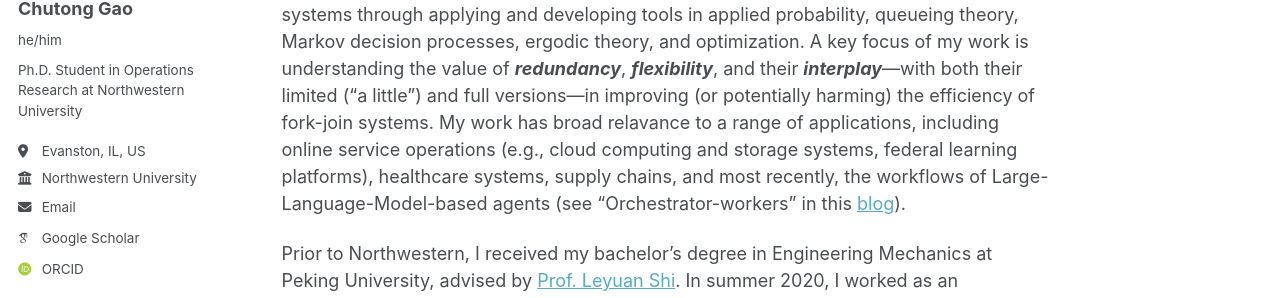
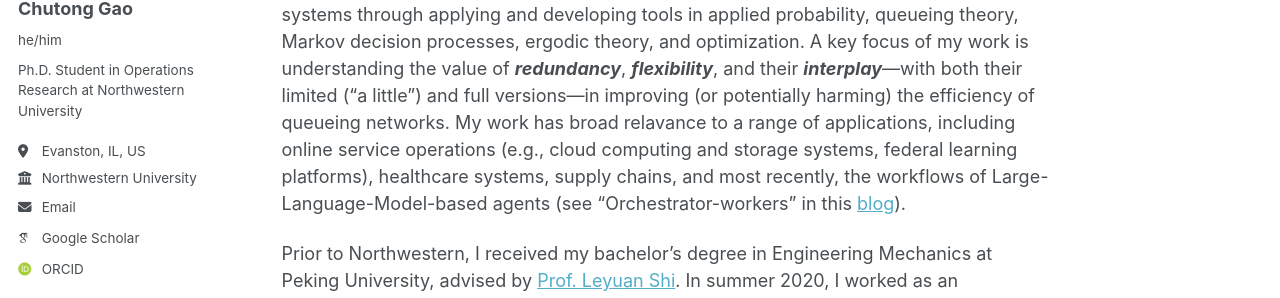
Before and after one commit to chutonggao/chutonggao.github.io, a Jekyll site: the page built from _pages/about.md, in a window 1280 px wide and 1150 px high. Shown: the part 245-543 px from the top of the window. Built offline with Jekyll 4.4.1, drawn with Linux system fonts in a browser that asks for light colours; some web fonts are replaced.

Commit message:
Update about.md

```diff
--- a/_pages/about.md
+++ b/_pages/about.md
@@ -9,7 +9,7 @@
 
 I am a fourth-year Ph.D. student in [Industrial Engineering and Management Sciences](https://www.mccormick.northwestern.edu/industrial/) at Northwestern University, where I am advised by [Prof. Seyed Iravani](http://users.iems.northwestern.edu/~iravani/index.html) and [Prof. Ohad Perry](https://people.smu.edu/operry/homepage/).
 
-My research centers on the performance analysis, design, and control of stochastic systems through applying and developing tools in applied probability, queueing theory, Markov decision processes, ergodic theory, and optimization. A key focus of my work is understanding the value of ***redundancy***, ***flexibility***, and their ***interplay***---with both their limited ("a little") and full versions---in improving (or potentially harming) the efficiency of fork-join systems.
+My research centers on the performance analysis, design, and control of stochastic systems through applying and developing tools in applied probability, queueing theory, Markov decision processes, ergodic theory, and optimization. A key focus of my work is understanding the value of ***redundancy***, ***flexibility***, and their ***interplay***---with both their limited ("a little") and full versions---in improving (or potentially harming) the efficiency of queueing networks.
 My work has broad relavance to a range of applications, including online service operations (e.g., cloud computing and storage systems, federal learning platforms), healthcare systems, supply chains, and most recently, the workflows of Large-Language-Model-based agents (see "Orchestrator-workers" in this [blog](https://www.anthropic.com/engineering/building-effective-agents)).
 
 Prior to Northwestern, I received my bachelor’s degree in Engineering Mechanics at Peking University, advised by [Prof. Leyuan Shi](https://directory.engr.wisc.edu/ie/Faculty/Shi_Leyuan/). In summer 2020, I worked as an operations reseracher intern in [Cardinal Operations](https://www.shanshu.ai).
```
